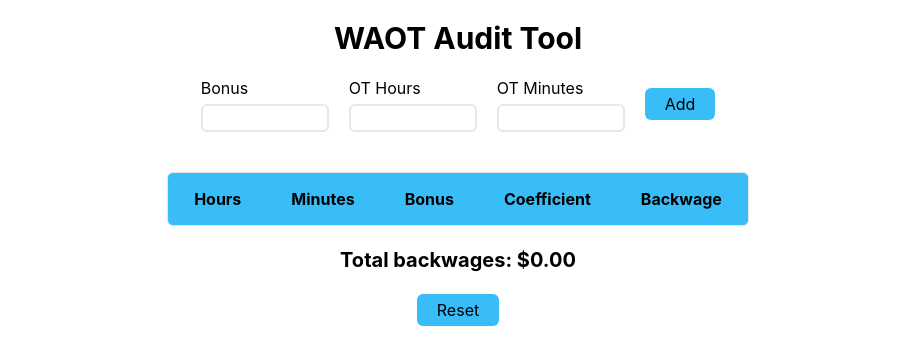
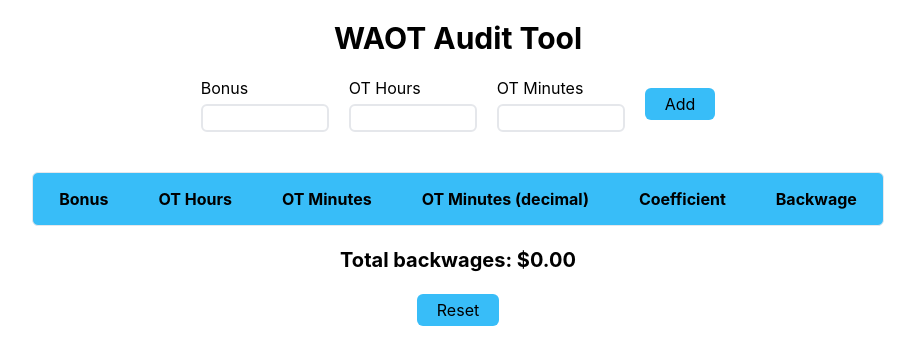
Before and after one commit to mackhack321/waot-audit-tool, a React (Create React App) app: page / in a window 1280 px wide. Shown: the top 364 px of the page, without its empty margins (182-1097 px from the left). Built offline with nearby package versions, Linux system fonts and the light colour scheme.

Commit message:
table tweaks

```diff
--- a/src/App.js
+++ b/src/App.js
@@ -92,9 +92,10 @@ function App() {
       <table className="bg-sky-400 mb-5 rounded-md border border-separate">
         <thead>
           <tr>
-            <th className="py-3 px-6">Hours</th>
-            <th className="py-3 px-6">Minutes</th>
             <th className="py-3 px-6">Bonus</th>
+            <th className="py-3 px-6">OT Hours</th>
+            <th className="py-3 px-6">OT Minutes</th>
+            <th className="py-3 px-6">OT Minutes (decimal)</th>
             <th className="py-3 px-6">Coefficient</th>
             <th className="py-3 px-6">Backwage</th>
           </tr>
@@ -103,9 +104,10 @@ function App() {
           {items.map((item, i) => {
             return (
               <tr key={i} className="text-center">
+                <td className="py-2">${item.bonus.toFixed(2)}</td>
                 <td className="py-2">{item.hours}</td>
                 <td className="py-2">{item.minutes}</td>
-                <td className="py-2">${item.bonus.toFixed(2)}</td>
+                <td className="py-2">{(item.minutes / 60).toFixed(2)}</td>
                 <td className="py-2">{item.coeff}</td>
                 <td className="py-2">${item.result}</td>
               </tr>
```
